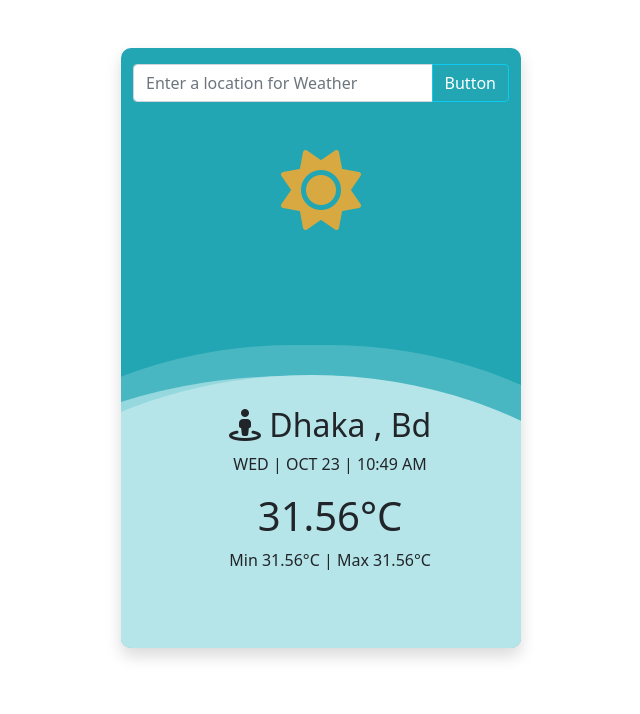
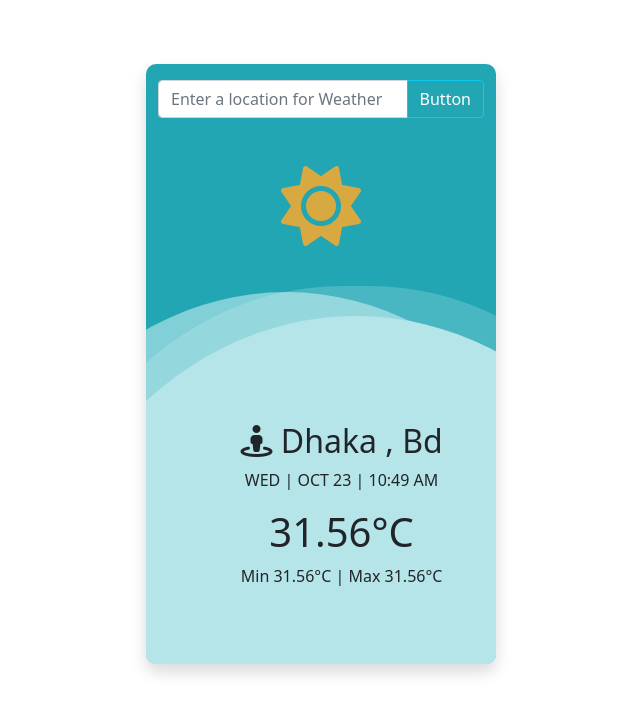
Before and after one commit to ahamedashik01/weather-app, a plain HTML site: page index.html in a window 1280 px wide. Shown: the whole page, without its empty margins (319-959 px from the left). Drawn offline with nearby package versions, Linux system fonts and the light colour scheme.

Commit message:
bug fixed

```diff
--- a/index.html
+++ b/index.html
@@ -13,8 +13,8 @@
 </head>
 
 <body>
-    <section class="container parent ">
-        <div class="container-fluid shadow child mx-auto mt-5">
+    <section class="container parent p-3 ">
+        <div class="container shadow child mx-auto mt-5">
             <div class="wave-1"></div>
             <div class="wave-2"></div>
             <div class="wave-3"></div>
--- a/style.css
+++ b/style.css
@@ -2,10 +2,13 @@
     margin: 0;
     padding: 0;
 }
+.parent {
+    /* margin-left: 10px; */
+}
 .child{
     border-radius: 10px;
     height: 600px;
-    width: 400px;
+    width: 350px;
     background-color: #22a6b3;
     position: relative;
     overflow: hidden;
@@ -18,7 +21,7 @@
     position: absolute;
     left:-40% ;
     top: 42%;
-    animation: wave 4s infinite linear;
+    animation: wave 4s infinite linear 1s;
     z-index: 5;
 }
 .wave-2{
@@ -27,9 +30,9 @@
     width: 700px;
     background-color: #dff9fb80;
     position: absolute;
-    right:  -30%;
+    right:  -40%;
     top: 38%;
-    animation: wave 4s infinite linear;
+    animation: wave 4s infinite linear 1s;
     z-index: 3;
 }
 .wave-3{
@@ -40,7 +43,7 @@
     position: absolute;
     left:-40% ;
     top: 37%;
-    animation: wave 4s infinite linear;
+    animation: wave 4s infinite linear 1s;
     z-index: 1;
 }
 @keyframes wave {
```
